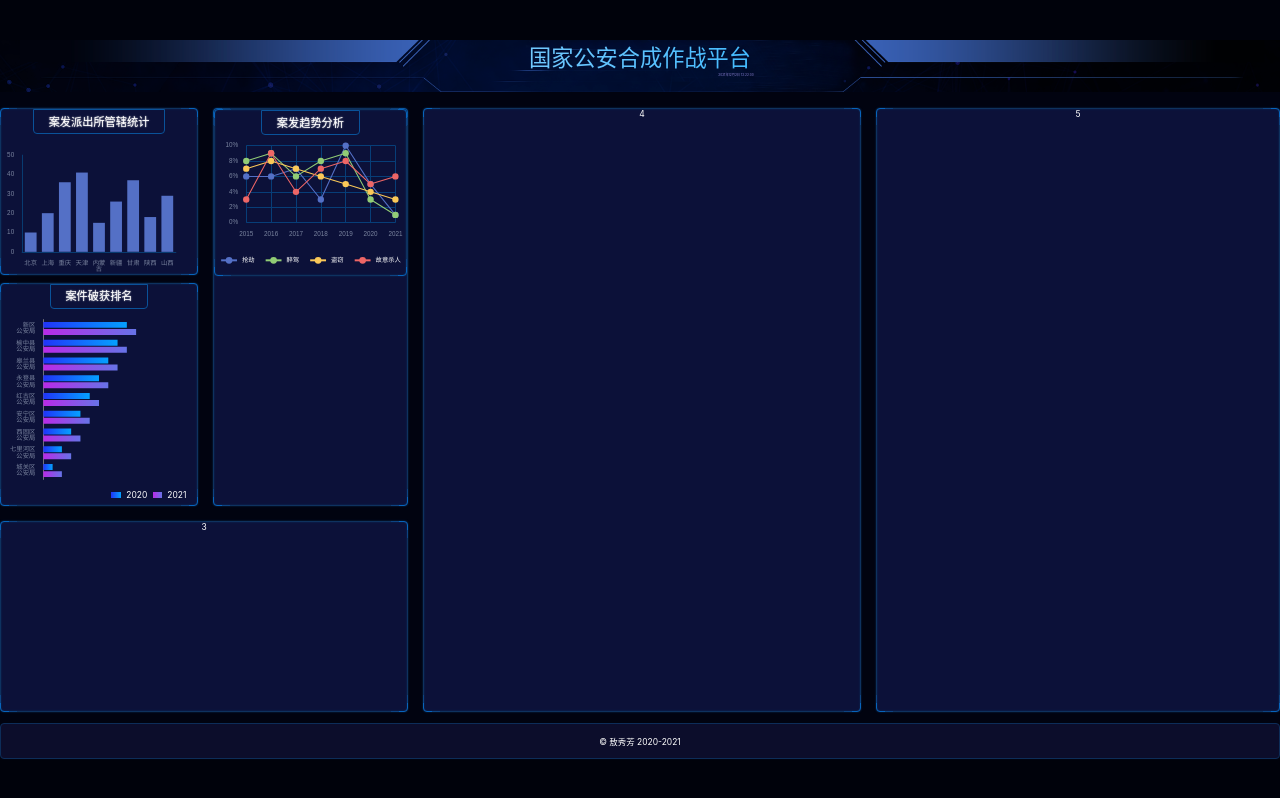
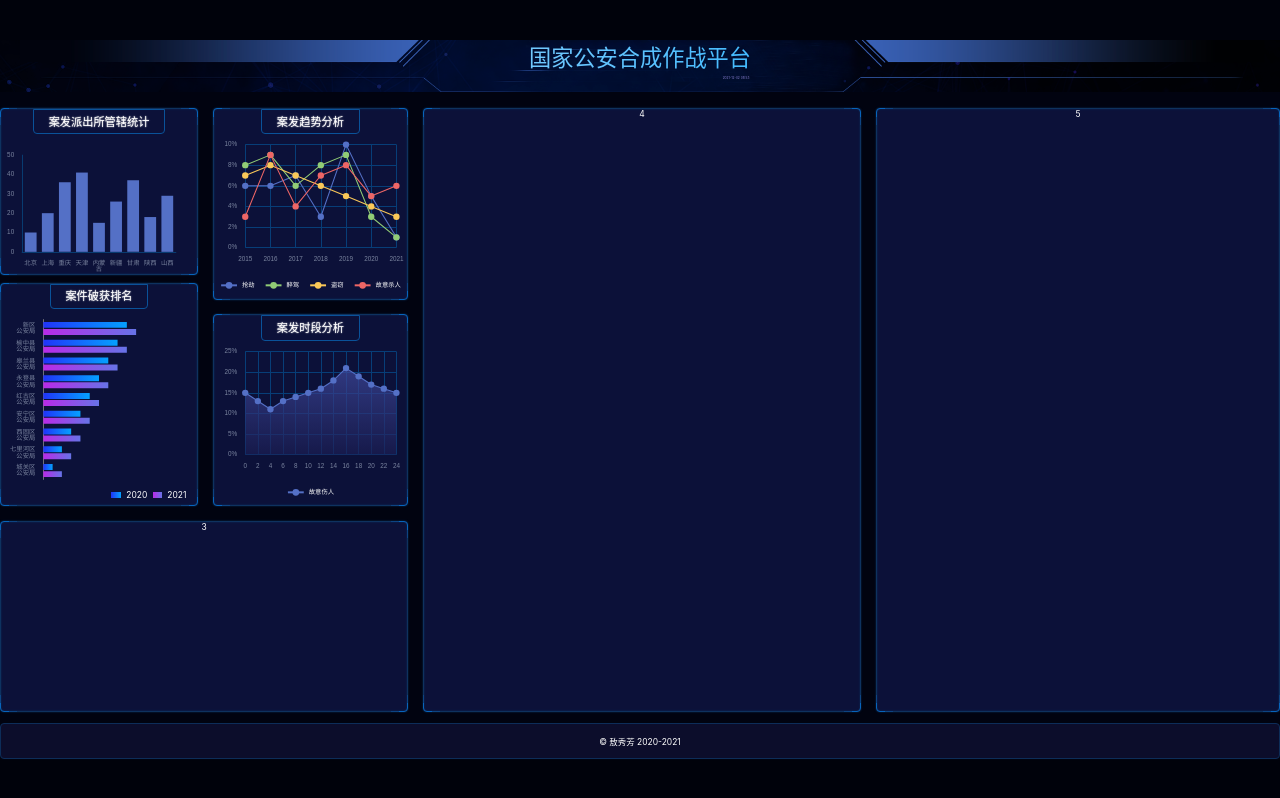
Before and after one commit to ao1115/big-screen, a React (Vite) app: page /#/ in a window 1280 px wide. Shown: the top 798 px of the page. Built offline with nearby package versions, Linux system fonts and the light colour scheme.

Commit message:
完成Chart4

```diff
--- a/package.json
+++ b/package.json
@@ -7,6 +7,7 @@
     "serve": "vite preview"
   },
   "dependencies": {
+    "dayjs": "^1.10.7",
     "echarts": "5.0.2",
     "history": "4.9.0",
     "react": "17.0.2",
--- /dev/null
+++ b/src/components/chart-4.tsx
@@ -0,0 +1,85 @@
+import React, { useRef, useEffect } from 'react';
+import * as echarts from 'echarts'
+import { px } from '../shared/px';
+
+export const Chart4 = () => {
+    const divRef = useRef(null)
+    useEffect(() => {
+        var myChart = echarts.init(divRef.current);
+        myChart.setOption({
+            textStyle: {
+                fontSize: px(12),
+                color: '#79839E'
+            },
+            title: {
+                show: false
+            },
+            tooltip: {
+                trigger: 'axis'
+            },
+            legend: {
+                bottom: px(10),
+                textStyle: { color: 'white' },
+                itemWidth: px(30),
+                itemHeight: px(16)
+            },
+            grid: {
+                x: px(20),
+                x2: px(20),
+                y: px(20),
+                y2: px(70),
+                containLabel: true
+            },
+            xAxis: {
+                type: 'category',
+                boundaryGap: false,
+                data: [0, 2, 4, 6, 8, 10, 12, 14, 16, 18, 20, 22, 24],
+                splitLine: { show: true, lineStyle: { color: '#073E78' } },
+                axisTick: { show: false },
+                axisLine: { show: false },
+                axisLabel: { fontSize: px(12), interval: '0' }
+            },
+            yAxis: {
+                type: 'value',
+                splitLine: { lineStyle: { color: '#073E78' } },
+                axisLabel: {
+                    fontSize: px(12),
+                    formatter(val) {
+                        return val * 100 + '%';
+                    }
+                }
+            },
+            series: [{
+                name: '故意伤人',
+                type: 'line',
+                data: [
+                    0.15, 0.13, 0.11,
+                    0.13, 0.14, 0.15,
+                    0.16, 0.18, 0.21,
+                    0.19, 0.17, 0.16,
+                    0.15
+                ],
+                symbol: 'circle',
+                symbolSize: px(12),
+                lineStyle: { width: px(2) },
+                areaStyle: {
+                    color: new echarts.graphic.LinearGradient(0, 0, 0, 1, [{
+                        offset: 0,
+                        color: '#414a9f'
+                    }, {
+                        offset: 1,
+                        color: '#1b1d52'
+                    }]),
+                }
+            }]
+        });
+    }, []);
+    return (
+        <div className="案发时段 bordered">
+            <h2>案发时段分析</h2>
+            <div className="chart" ref={divRef}>
+            </div>
+        </div>
+    )
+
+}
--- a/src/pages/home.scss
+++ b/src/pages/home.scss
@@ -31,6 +31,7 @@
             font-size: px(6);
             position: relative;
             left: 96px;
+            margin-top: 4px;
         }
     }
 
@@ -96,6 +97,9 @@
 
         >.section2 {
             grid-area: box2;
+            display: flex;
+            flex-direction: column;
+            justify-content: space-between;
 
         }
 
@@ -115,7 +119,8 @@
 
         .管辖统计,
         .破获排名,
-        .案发趋势 {
+        .案发趋势,
+        .案发时段 {
             height: px(315);
             display: flex;
             flex-direction: column;
@@ -166,5 +171,10 @@
                 }
             }
         }
+
+        .案发时段,
+        .案发趋势 {
+            height: px(363);
+        }
     }
 }
--- a/src/pages/home.tsx
+++ b/src/pages/home.tsx
@@ -1,24 +1,28 @@
 import React, { useRef, useEffect } from 'react';
 import './home.scss';
+import dayjs from "dayjs";
 import headerBg from "../images/header.png"
 import { Chart1 } from '../components/chart-1';
 import { Chart2 } from '../components/chart-2';
 import { Chart3 } from '../components/chart-3';
+import { Chart4 } from '../components/chart-4';
 export const Home = () => {
-  const year = new Date().getFullYear();
+  const date = new Date().toISOString();
+  let d = dayjs(date).format('YYYY-MM-DD HH:mm')
   return (
     <div className="home" >
       <header className="header" style={{ backgroundImage: `url(${headerBg})` }}>
         <h2>国家公安合成作战平台</h2>
-        <h6>{year}年12月2日 12:22:00</h6>
+        <h6>{d}</h6>
       </header>
       <main>
         <section className="section1 ">
           <Chart1 />
           <Chart2 />
         </section>
-        <section className="section2  bordered" >
+        <section className="section2  " >
           <Chart3 />
+          <Chart4 />
         </section>
         <section className="section3  bordered">3</section>
         <section className="section4  bordered">4</section>
```
Also changed, not shown: 1 other file (tests, documents, lock files or other folders).
